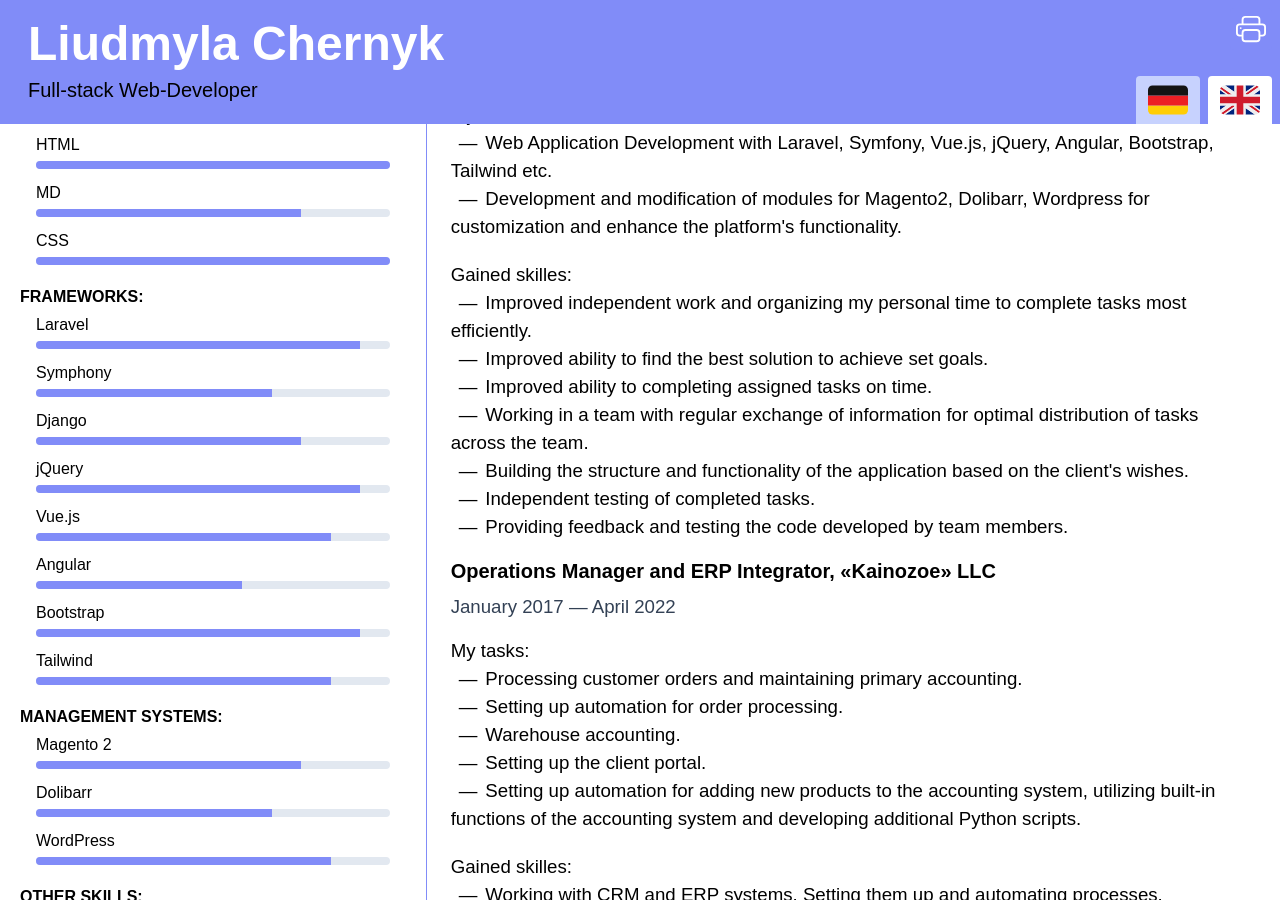
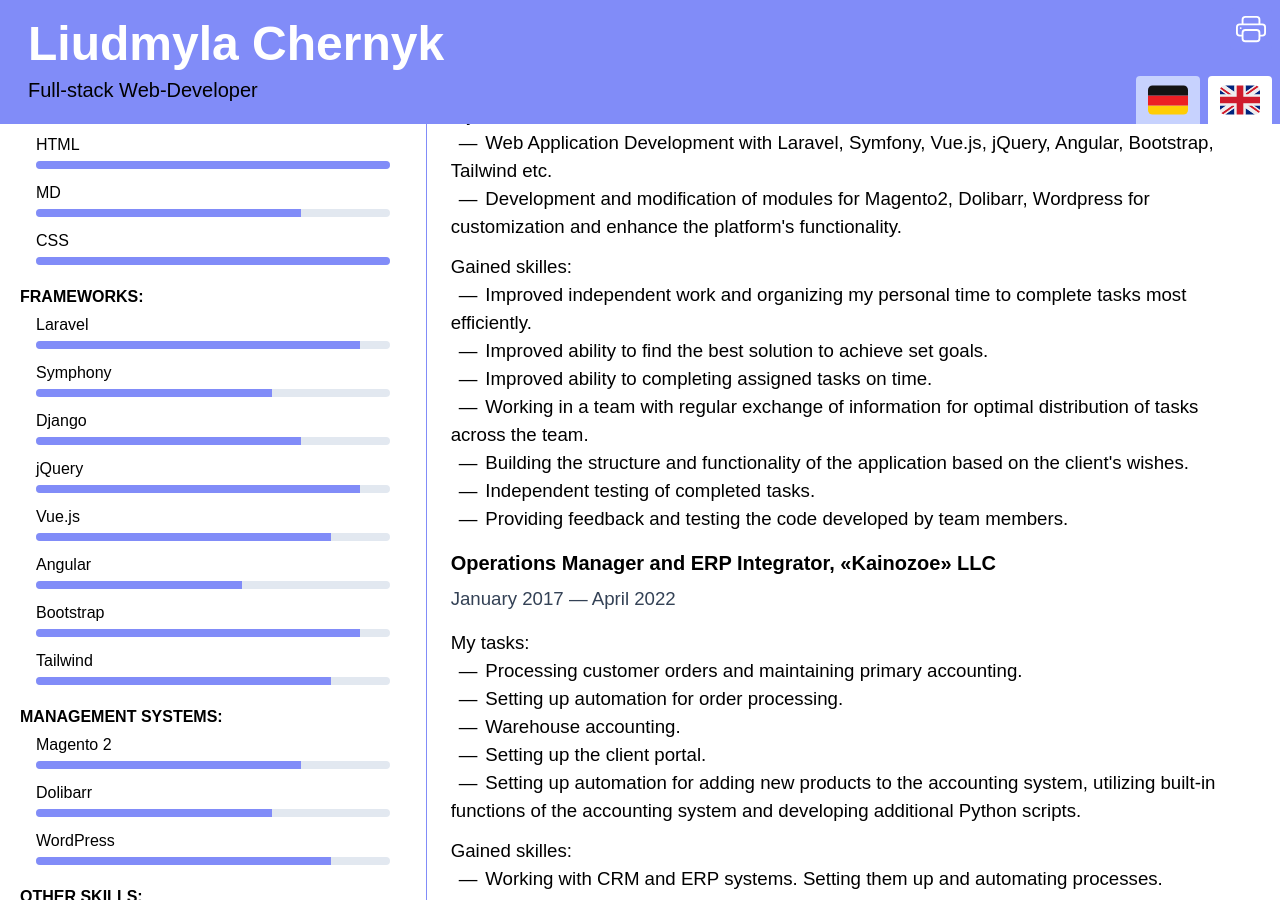
Before and after one commit to lydalyu/lydalyu.github.io, a Jekyll site: the page built from index.markdown, in a window 1280 px wide and 900 px high, scrolled down 621 px. Built offline with Jekyll 4.4.1, drawn with Linux system fonts in a browser that asks for light colours; nearby versions of some CDN libraries.

Commit message:
changed classes

```diff
--- a/_data/de.json
+++ b/_data/de.json
@@ -172,49 +172,49 @@
                 "title": "Middle PHP-, JavaScript Programmiererin",
                 "firm": "«AWAG IT Lösungen»",
                 "period": "Mai 2022 — Heute",
-                "text": "<section><h4 class='text-xl font-medium'>Meine Aufgaben:</h4><ul class='dash-list'><li>Entwicklung von Webanwendungen mit Laravel, Symfony, Vue.js, jQuery, Angular, Bootstrap, Tailwind usw.</li><li>Entwicklung und Anpassung von Modulen für Magento2, Dolibarr, Wordpress zur Anpassung und Verbesserung der Plattformfunktionalität.</li></ul><h4 class='mt-5 font-medium'>Erworbene Fähigkeiten:</h4><ul class='dash-list'><li>Verbesserte Fähigkeit zur selbstständigen Arbeit und Organisation meiner persönlichen Zeit, um Aufgaben effizient zu erledigen.</li><li>Verbesserte Fähigkeit, die beste Lösung zur Erreichung gesetzter Ziele zu finden.</li><li>Verbesserte Fähigkeit zur pünktlichen Erledigung zugewiesener Aufgaben.</li><li>Arbeit im Team mit regelmäßigem Informationsaustausch für die optimale Aufgabenverteilung.</li><li>Aufbau der kundenspezifischen Struktur und Funktionalität der Anwendung.</li><li>Selbstständige Prüfung abgeschlossener Aufgaben.</li><li>Überprüfung und Code-Review des von anderen Mitarbeitern geschriebenen Codes.</li></ul></section>"
+                "text": "<section><h4 class='text-xl font-medium'>Meine Aufgaben:</h4><ul class='dash-list'><li>Entwicklung von Webanwendungen mit Laravel, Symfony, Vue.js, jQuery, Angular, Bootstrap, Tailwind usw.</li><li>Entwicklung und Anpassung von Modulen für Magento2, Dolibarr, Wordpress zur Anpassung und Verbesserung der Plattformfunktionalität.</li></ul><h4 class='mt-3 font-medium'>Erworbene Fähigkeiten:</h4><ul class='dash-list'><li>Verbesserte Fähigkeit zur selbstständigen Arbeit und Organisation meiner persönlichen Zeit, um Aufgaben effizient zu erledigen.</li><li>Verbesserte Fähigkeit, die beste Lösung zur Erreichung gesetzter Ziele zu finden.</li><li>Verbesserte Fähigkeit zur pünktlichen Erledigung zugewiesener Aufgaben.</li><li>Arbeit im Team mit regelmäßigem Informationsaustausch für die optimale Aufgabenverteilung.</li><li>Aufbau der kundenspezifischen Struktur und Funktionalität der Anwendung.</li><li>Selbstständige Prüfung abgeschlossener Aufgaben.</li><li>Überprüfung und Code-Review des von anderen Mitarbeitern geschriebenen Codes.</li></ul></section>"
             },
             {
                 "title": "Betriebsleiter und ERP-Integrator",
                 "firm": "«Kainozoe» LLC",
                 "period": "Januar 2017 — April 2022",
-                "text": "<section><h4 class='text-xl font-medium'>Meine Aufgaben:</h4><ul class='dash-list'><li>Bearbeitung von Kundenbestellungen und Führung der primären Buchhaltung.</li><li>Einrichtung der Automatisierung für die Auftragsabwicklung.</li><li>Lagerbuchhaltung.</li><li>Einrichtung des Kundenportals.</li><li>Implementierung der Automatisierung für das Hinzufügen neuer Produkte zum Buchhaltungssystem unter Verwendung der integrierten Funktionen des Systems und der Entwicklung zusätzlicher Python-Skripte.</li></ul><h4 class='mt-5 font-medium'>Erworbene Fähigkeiten:</h4><ul class='dash-list'><li>Arbeiten mit CRM- und ERP-Systemen, Einrichtung und Automatisierung von Prozessen.</li><li>Grundlegende Buchhaltungsverfahren.</li><li>Verbesserte Fähigkeit zur selbstständigen Arbeit und Organisation meiner persönlichen Zeit, um Aufgaben effizient abzuschließen.</li><li>Verbesserte Kenntnisse in HTML, CSS und JavaScript während der Einrichtung des Kundenportals.</li><li>Die eigenständige Erforschung der Programmiersprache Python ermöglichte mir, Skripte zu entwickeln, die die Automatisierungsfähigkeiten von Prozessen verbessern.</li><li>Erwarb die Fähigkeit, mit REST-APIs zu interagieren, während Python-Skripte geschrieben wurden, um Produkte dem Buchhaltungssystem hinzuzufügen und die Produktverfügbarkeit mit Lieferanten zu synchronisieren.</li></ul></section>"
+                "text": "<section><h4 class='text-xl font-medium'>Meine Aufgaben:</h4><ul class='dash-list'><li>Bearbeitung von Kundenbestellungen und Führung der primären Buchhaltung.</li><li>Einrichtung der Automatisierung für die Auftragsabwicklung.</li><li>Lagerbuchhaltung.</li><li>Einrichtung des Kundenportals.</li><li>Implementierung der Automatisierung für das Hinzufügen neuer Produkte zum Buchhaltungssystem unter Verwendung der integrierten Funktionen des Systems und der Entwicklung zusätzlicher Python-Skripte.</li></ul><h4 class='mt-3 font-medium'>Erworbene Fähigkeiten:</h4><ul class='dash-list'><li>Arbeiten mit CRM- und ERP-Systemen, Einrichtung und Automatisierung von Prozessen.</li><li>Grundlegende Buchhaltungsverfahren.</li><li>Verbesserte Fähigkeit zur selbstständigen Arbeit und Organisation meiner persönlichen Zeit, um Aufgaben effizient abzuschließen.</li><li>Verbesserte Kenntnisse in HTML, CSS und JavaScript während der Einrichtung des Kundenportals.</li><li>Die eigenständige Erforschung der Programmiersprache Python ermöglichte mir, Skripte zu entwickeln, die die Automatisierungsfähigkeiten von Prozessen verbessern.</li><li>Erwarb die Fähigkeit, mit REST-APIs zu interagieren, während Python-Skripte geschrieben wurden, um Produkte dem Buchhaltungssystem hinzuzufügen und die Produktverfügbarkeit mit Lieferanten zu synchronisieren.</li></ul></section>"
             },
             {
                 "title": "Junior SEO-webtools Entwicklerin",
                 "firm": "SEO Studio «Domen PR»",
                 "period": "Juli 2016 — Februar 2017",
-                "text": "<section><h4 class='text-xl font-medium'>Meine Aufgaben:</h4><ul class='dash-list'><li>Content-SEO-Optimierung..</li><li>Entwicklung und Anpassung von WordPress-Themen.</li><li>Datenanalyse.</li></ul><h4 class='mt-5 font-medium'>Erworbene Fähigkeiten:</h4><ul class='dash-list'><li>Verbesserte Organisation meiner persönlichen Zeit, um Aufgaben effizienter zu erledigen.</li><li>Verbesserte Fähigkeit, die beste Lösung zur Erreichung gesetzter Ziele zu finden.</li><li>Beherrschung der Verwendung von regulären Ausdrücken zur effektiven Automatisierung der Datenanalyse.</li><li>Anwendung von HTML- und CSS-Kenntnissen bei der Entwicklung von WordPress-Themen.</li><li>Erlernen der Programmiersprache PHP, um WordPress-Themen unabhängig zu entwickeln und anzupassen.</li><li>Arbeiten mit den SQL-Datenbanken zur Migration von Websites zu WordPress aus anderen Content-Management-Systemen.</li><li>Anpassung von Texten, die von Copywritern für SEO-Promotionszwecke verfasst wurden.</li></ul></section>"
+                "text": "<section><h4 class='text-xl font-medium'>Meine Aufgaben:</h4><ul class='dash-list'><li>Content-SEO-Optimierung..</li><li>Entwicklung und Anpassung von WordPress-Themen.</li><li>Datenanalyse.</li></ul><h4 class='mt-3 font-medium'>Erworbene Fähigkeiten:</h4><ul class='dash-list'><li>Verbesserte Organisation meiner persönlichen Zeit, um Aufgaben effizienter zu erledigen.</li><li>Verbesserte Fähigkeit, die beste Lösung zur Erreichung gesetzter Ziele zu finden.</li><li>Beherrschung der Verwendung von regulären Ausdrücken zur effektiven Automatisierung der Datenanalyse.</li><li>Anwendung von HTML- und CSS-Kenntnissen bei der Entwicklung von WordPress-Themen.</li><li>Erlernen der Programmiersprache PHP, um WordPress-Themen unabhängig zu entwickeln und anzupassen.</li><li>Arbeiten mit den SQL-Datenbanken zur Migration von Websites zu WordPress aus anderen Content-Management-Systemen.</li><li>Anpassung von Texten, die von Copywritern für SEO-Promotionszwecke verfasst wurden.</li></ul></section>"
             },
             {
                 "title": "Verkäuferin",
                 "firm": "Turkul.net",
                 "period": "September 2012 - November 2016 ",
-                "text": "<section><h4 class='text-xl font-medium'>Meine Aufgaben:</h4><ul class='dash-list'><li>Neue Produkte auf der Website des Geschäfts hinzufügen und individuelle sowie umfassende Beschreibungen für sie verfassen.</li><li>Kurze Artikel über das sportliche und Outdoor-Leben der Mitarbeiter für den Unternehmensblog verfassen, um den Laden online zu bewerben.</li><li>Aktive Teilnahme am Design und der Optimierung der Geschäftswebsite.</li><li>Kundenberatung für den Kauf von Outdoor-Ausrüstung und Bekleidung.</li><li>Bearbeitung von Online-Bestellungen.</li><li>Bestellungen bei Lieferanten aufgeben.</li><li>Abgleich der Buchhaltung mit den Lieferanten.</li></ul><h4 class='mt-5 font-medium'>Erworbene Fähigkeiten:</h4><ul class='dash-list'><li>Fähigkeit zur effektiven Kommunikation mit Kunden sowohl persönlich als auch telefonisch oder per E-Mail.</li><li>Auswahl von Ausrüstung, die den individuellen Bedürfnissen der Kunden entspricht, aus dem vorhandenen Sortiment.</li><li>Fähigkeit, unter Druck die optimale Lösung für Probleme zu finden.</li><li>Verbesserte Selbstständigkeit und effiziente Zeitorganisation zur erfolgreichen Erledigung von Aufgaben.</li><li>Arbeit mit Buchhaltungs- und Lagerverwaltungssystemen.</li><li>Vertrautheit mit Content-Management-Systemen.</li><li>Verfassen von prägnanten und informativen Texten sowie Artikeln zur Bewerbung von Produkten oder des Geschäfts.</li></ul></section>"
+                "text": "<section><h4 class='text-xl font-medium'>Meine Aufgaben:</h4><ul class='dash-list'><li>Neue Produkte auf der Website des Geschäfts hinzufügen und individuelle sowie umfassende Beschreibungen für sie verfassen.</li><li>Kurze Artikel über das sportliche und Outdoor-Leben der Mitarbeiter für den Unternehmensblog verfassen, um den Laden online zu bewerben.</li><li>Aktive Teilnahme am Design und der Optimierung der Geschäftswebsite.</li><li>Kundenberatung für den Kauf von Outdoor-Ausrüstung und Bekleidung.</li><li>Bearbeitung von Online-Bestellungen.</li><li>Bestellungen bei Lieferanten aufgeben.</li><li>Abgleich der Buchhaltung mit den Lieferanten.</li></ul><h4 class='mt-3 font-medium'>Erworbene Fähigkeiten:</h4><ul class='dash-list'><li>Fähigkeit zur effektiven Kommunikation mit Kunden sowohl persönlich als auch telefonisch oder per E-Mail.</li><li>Auswahl von Ausrüstung, die den individuellen Bedürfnissen der Kunden entspricht, aus dem vorhandenen Sortiment.</li><li>Fähigkeit, unter Druck die optimale Lösung für Probleme zu finden.</li><li>Verbesserte Selbstständigkeit und effiziente Zeitorganisation zur erfolgreichen Erledigung von Aufgaben.</li><li>Arbeit mit Buchhaltungs- und Lagerverwaltungssystemen.</li><li>Vertrautheit mit Content-Management-Systemen.</li><li>Verfassen von prägnanten und informativen Texten sowie Artikeln zur Bewerbung von Produkten oder des Geschäfts.</li></ul></section>"
             },
             {
                 "title": "Online-Shop-Manager",
                 "firm": "Rozumniki.ua",
                 "period": "August 2011 - August 2012",
-                "text": "<section><h4 class='text-xl font-medium'>Meine Aufgaben:</h4><ul class='dash-list'><li>Bearbeitung von Kundenbestellungen.</li><li>Teilnahme am Produktionsprozess von Schulunterrichtsmaterialien.</li><li>Aufgabe von Bestellungen bei Lieferanten.</li><li>Abgleich der Buchhaltung mit Lieferanten.</li></ul><h4 class='mt-5 font-medium'>Erworbene Fähigkeiten:</h4><ul class='dash-list'><li>Fähigkeit zur Anpassung und Arbeit mit verschiedenen Buchhaltungs- und Content-Management-Systemen.</li><li>Zusammenarbeit mit anderen Abteilungen zur effektiven Erledigung zugewiesener Aufgaben.</li><li>Kommunikationsfähigkeit mit Kunden per Telefon oder E-Mail.</li><li>Entwicklung von Fähigkeiten im Umgang mit Lieferanten durch Aufgeben von Bestellungen und Buchhaltungsabgleich.</li></ul></section>"
+                "text": "<section><h4 class='text-xl font-medium'>Meine Aufgaben:</h4><ul class='dash-list'><li>Bearbeitung von Kundenbestellungen.</li><li>Teilnahme am Produktionsprozess von Schulunterrichtsmaterialien.</li><li>Aufgabe von Bestellungen bei Lieferanten.</li><li>Abgleich der Buchhaltung mit Lieferanten.</li></ul><h4 class='mt-3 font-medium'>Erworbene Fähigkeiten:</h4><ul class='dash-list'><li>Fähigkeit zur Anpassung und Arbeit mit verschiedenen Buchhaltungs- und Content-Management-Systemen.</li><li>Zusammenarbeit mit anderen Abteilungen zur effektiven Erledigung zugewiesener Aufgaben.</li><li>Kommunikationsfähigkeit mit Kunden per Telefon oder E-Mail.</li><li>Entwicklung von Fähigkeiten im Umgang mit Lieferanten durch Aufgeben von Bestellungen und Buchhaltungsabgleich.</li></ul></section>"
             },
             {
                 "title": "Verkäuferin",
                 "firm": "El-cap.kiev.ua",
                 "period": "September 2009 - Juli 2011",
-                "text": "<section><h4 class='text-xl font-medium'>Meine Aufgaben:</h4><ul class='dash-list'><li>Hinzufügen neuer Produkte zur Website des Geschäfts und Verfassen einer einzigartigen und umfassenden Beschreibung für sie.</li><li>Schreiben von kurzen Artikeln über das Sport- und Outdoorleben der Mitarbeiter für den Blog des Geschäfts, um den Laden online zu bewerben.</li><li>Beratung für Käufer von Outdoor-Ausrüstung und Kleidung.</li><li>Bearbeitung von Online-Bestellungen.</li><li>Aufgabe von Bestellungen bei Lieferanten.</li></ul><h4 class='mt-5 font-medium'>Erworbene Fähigkeiten:</h4><ul class='dash-list'><li>Fähigkeit zur Kommunikation mit Kunden sowohl persönlich als auch telefonisch oder per E-Mail.</li><li>Auswahl von Ausrüstung, die den individuellen Bedürfnissen der Kunden aus dem vorhandenen Sortiment entspricht.</li><li>Finden der optimalen Lösung für ein Problem in einer Situation mit hohem Druck.</li><li>Bildung eines Teams zur Lösung eines gegebenen Problems.</li><li>Arbeiten mit Buchhaltungs- und Lagerverwaltungssystemen.</li><li>Arbeiten mit Content-Management-Systemen.</li><li>Verfassen von kurzen und umfassenden Texten und Artikeln zur Produkt- oder Ladenwerbung.</li></ul></section>"
+                "text": "<section><h4 class='text-xl font-medium'>Meine Aufgaben:</h4><ul class='dash-list'><li>Hinzufügen neuer Produkte zur Website des Geschäfts und Verfassen einer einzigartigen und umfassenden Beschreibung für sie.</li><li>Schreiben von kurzen Artikeln über das Sport- und Outdoorleben der Mitarbeiter für den Blog des Geschäfts, um den Laden online zu bewerben.</li><li>Beratung für Käufer von Outdoor-Ausrüstung und Kleidung.</li><li>Bearbeitung von Online-Bestellungen.</li><li>Aufgabe von Bestellungen bei Lieferanten.</li></ul><h4 class='mt-3 font-medium'>Erworbene Fähigkeiten:</h4><ul class='dash-list'><li>Fähigkeit zur Kommunikation mit Kunden sowohl persönlich als auch telefonisch oder per E-Mail.</li><li>Auswahl von Ausrüstung, die den individuellen Bedürfnissen der Kunden aus dem vorhandenen Sortiment entspricht.</li><li>Finden der optimalen Lösung für ein Problem in einer Situation mit hohem Druck.</li><li>Bildung eines Teams zur Lösung eines gegebenen Problems.</li><li>Arbeiten mit Buchhaltungs- und Lagerverwaltungssystemen.</li><li>Arbeiten mit Content-Management-Systemen.</li><li>Verfassen von kurzen und umfassenden Texten und Artikeln zur Produkt- oder Ladenwerbung.</li></ul></section>"
             },
             {
                 "title": "Call-Center Angestellter",
                 "firm": "OJSC IVK",
                 "period": "Juni 2006 - April 2009",
-                "text": "<section><h4 class='text-xl font-medium'>Meine Aufgaben:</h4><ul class='dash-list'><li>Kundenbetreuung für Nutzer von Kabelfernsehen und Kabelinternet.</li><li>Verkauf von Unternehmensdienstleistungen an neue und bestehende Kunden.</li></ul><h4 class='mt-5 font-medium'>Erworbene Fähigkeiten:</h4><ul class='dash-list'><li>Kommunikation mit Kunden per Telefon.</li><li>Stressresistenz.</li><li>Finden der Lösung für ein Problem in einer Situation mit hohem Druck, oft mit begrenzten Informationen.</li><li>Fähigkeit zur Zusammenarbeit mit anderen technischen Abteilungen zur Lösung von Kundenanfragen und -problemen.</li><li>Fähigkeit, äußere Ablenkungen auszublenden und in lauten Umgebungen auf die Arbeit zu konzentrieren.</li></ul></section>"
+                "text": "<section><h4 class='text-xl font-medium'>Meine Aufgaben:</h4><ul class='dash-list'><li>Kundenbetreuung für Nutzer von Kabelfernsehen und Kabelinternet.</li><li>Verkauf von Unternehmensdienstleistungen an neue und bestehende Kunden.</li></ul><h4 class='mt-3 font-medium'>Erworbene Fähigkeiten:</h4><ul class='dash-list'><li>Kommunikation mit Kunden per Telefon.</li><li>Stressresistenz.</li><li>Finden der Lösung für ein Problem in einer Situation mit hohem Druck, oft mit begrenzten Informationen.</li><li>Fähigkeit zur Zusammenarbeit mit anderen technischen Abteilungen zur Lösung von Kundenanfragen und -problemen.</li><li>Fähigkeit, äußere Ablenkungen auszublenden und in lauten Umgebungen auf die Arbeit zu konzentrieren.</li></ul></section>"
             },
             {
                 "title": "Laborassistentin",
                 "firm": "National Technical University of Ukraine 'Kyiv Polytechnic Institute",
                 "period": "November 2002 - Mai 2004",
-                "text": "<section><h4 class='text-xl font-medium'>Meine Aufgaben:</h4><ul class='dash-list'><li>Übertragung von handgeschriebenen Texten auf den Computer zur Erstellung von Lehrmaterialien für die Universität.</li></ul><h4 class='mt-5 font-medium'>Erworbene Fähigkeiten:</h4><ul class='dash-list'><li>Gestaltung von Layouts für technische Lehrmaterialien zur Druckvorbereitung.</li><li>Die Umwandlung von Skizzen in vektorbasierte Bilder in MS Word, um eine hochwertige Druckausgabe in verschiedenen Maßstäben zu gewährleisten.</li><li>Effizientes Zeitmanagement zur erfolgreichen Bewältigung von Aufgaben und ohne Beeinträchtigung des Studiums.</li><li>Pünktliche und verantwortungsbewusste Erfüllung zugewiesener Aufgaben.</li></ul></section>"
+                "text": "<section><h4 class='text-xl font-medium'>Meine Aufgaben:</h4><ul class='dash-list'><li>Übertragung von handgeschriebenen Texten auf den Computer zur Erstellung von Lehrmaterialien für die Universität.</li></ul><h4 class='mt-3 font-medium'>Erworbene Fähigkeiten:</h4><ul class='dash-list'><li>Gestaltung von Layouts für technische Lehrmaterialien zur Druckvorbereitung.</li><li>Die Umwandlung von Skizzen in vektorbasierte Bilder in MS Word, um eine hochwertige Druckausgabe in verschiedenen Maßstäben zu gewährleisten.</li><li>Effizientes Zeitmanagement zur erfolgreichen Bewältigung von Aufgaben und ohne Beeinträchtigung des Studiums.</li><li>Pünktliche und verantwortungsbewusste Erfüllung zugewiesener Aufgaben.</li></ul></section>"
             }
         ],
         "education": {
```
Also changed, not shown: _data/en.json (+8 -8 lines).
